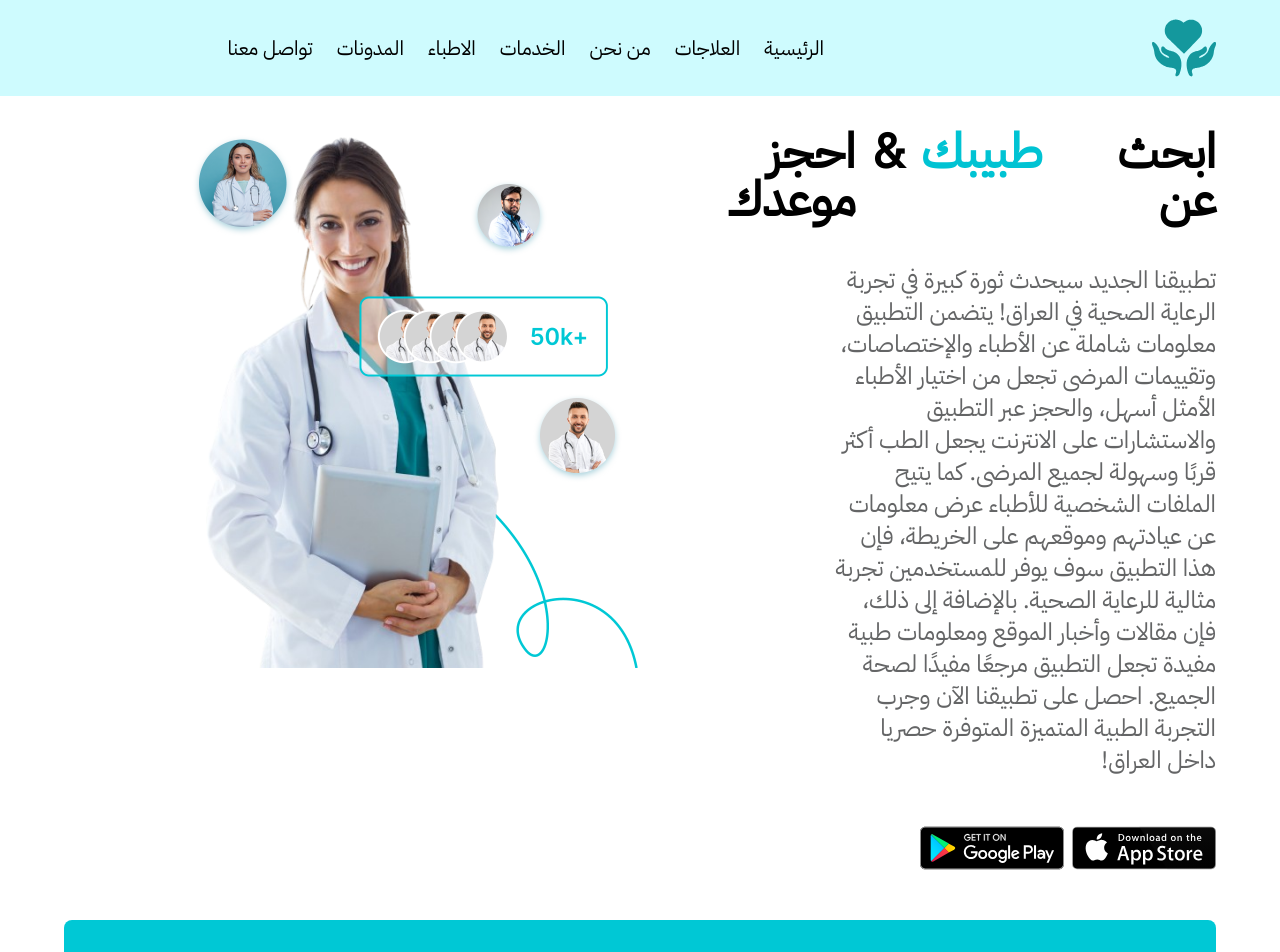
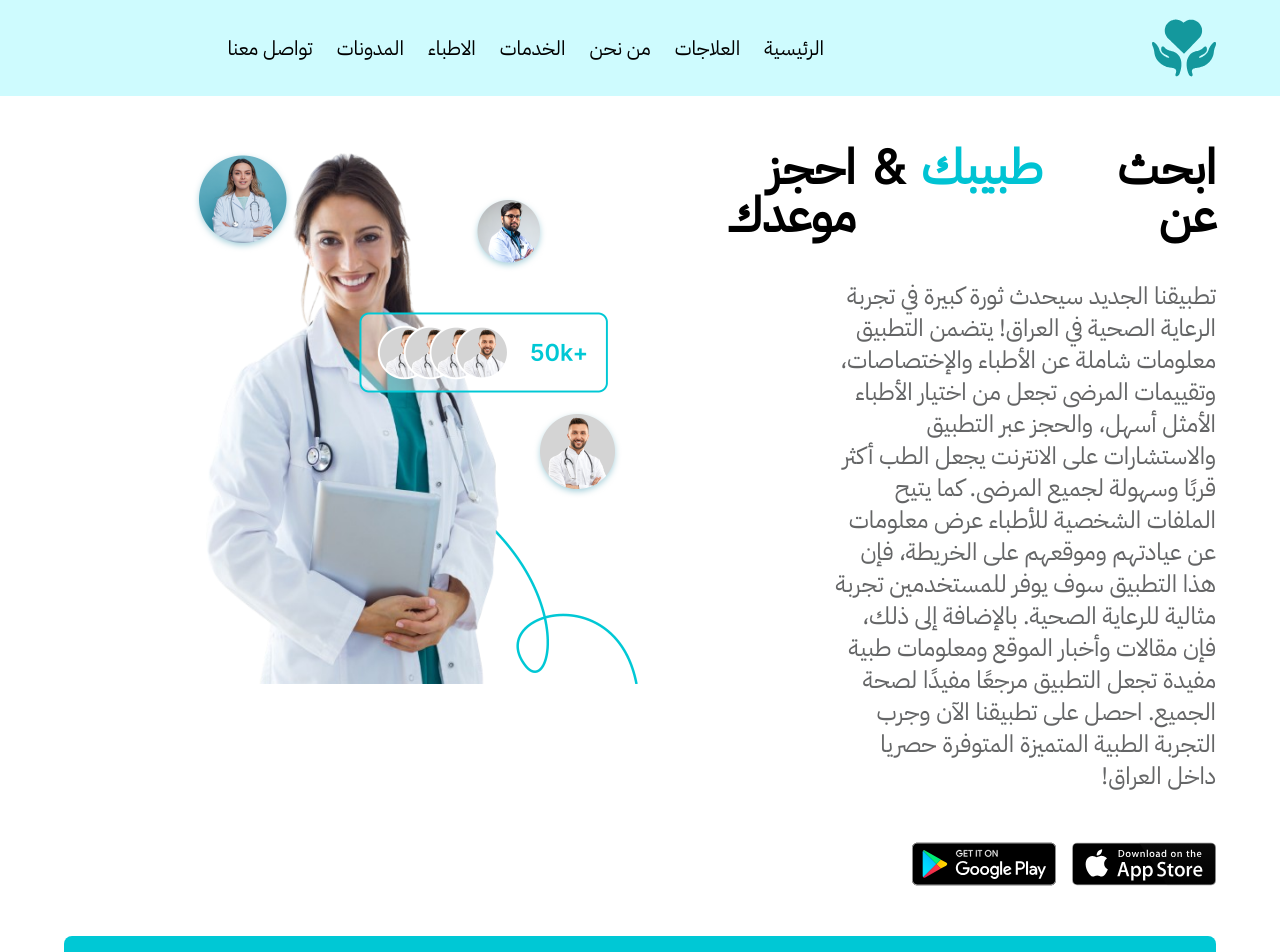
Before and after one commit to noor3030/doctor-landing-page, a Nuxt app: page / in a window 1280 px wide. Shown: the top 952 px of the page. Built offline with nearby package versions, Linux system fonts and the light colour scheme.

Commit message:
Update AppBar.vue styling and app store links

```diff
--- a/components/AppBar.vue
+++ b/components/AppBar.vue
@@ -1,5 +1,5 @@
 <template>
-  <div class="flex flex-col p-16 mt-16" id="home">
+  <div class="flex flex-col p-16 mt-20" id="home">
     <div class="grid grid-cols-2">
       <div class="text-section justify-start content-start flex flex-col">
         <div class="text-5xl flex font-bold gap-x-4">
@@ -21,9 +21,13 @@
           المتوفرة حصريا داخل العراق!
         </p>
 
-        <div class="flex actions gap-x-2">
-          <img src="../public/app-store.svg" alt="" class="w-1/4" />
-          <img src="../public/google-play.svg" alt="" class="w-1/4" />
+        <div class="flex actions gap-x-4">
+          <a href="" class="w-1/4">
+            <img src="../public/app-store.svg" alt=""
+          /></a>
+          <a href="" class="w-1/4">
+            <img src="../public/google-play.svg" alt="" />
+          </a>
         </div>
       </div>
       <div
```
